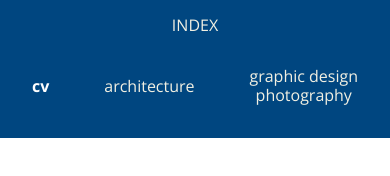
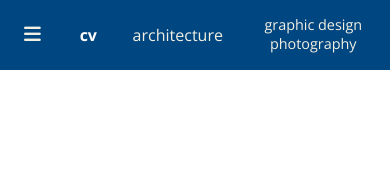
Before and after one commit to susisanita/portfolio, a plain HTML site: page cv.html in a window 390 px wide. Drawn offline with nearby package versions, Linux system fonts and the light colour scheme; a web font is replaced by a local one.

Commit message:
cv navbar for mobile

```diff
--- a/cv.html
+++ b/cv.html
@@ -18,7 +18,7 @@
 <body>
     <header class="navbar">
         <div id="index">
-            <a href="./index.html">Index</a>
+            <a href="./index.html"><i class="fas fa-bars"></i></a>
         </div>
         <ul>
             <li id="link-cv">
--- a/resources/scss/cv-main.scss
+++ b/resources/scss/cv-main.scss
@@ -14,19 +14,23 @@ body {
 
 // HEADER -------------------------------------------
 // Navbar ----------------
-header {
+.navbar {
     width: 100%;
     height: 70px;
     z-index: 10;
     position: static;
     background-color: $blue-classic;
-    display: inline-flex;
+    display: flex;
     padding: 0 1.5rem;
 
-    @media only screen and (max-width: 720px) {
+    @media only screen and (min-width: 500px) and (max-width: 720px) {
         height: auto;
-        padding: 0.5rem 1rem 1rem 1rem;
-        flex-direction: column;
+        min-height: 70px;
+        padding: 0 1rem;
+    }
+    @media only screen and (max-width: 500px) {
+        justify-content: space-between;
+        padding-right: 0;
     }
 
     ul {
@@ -36,26 +40,33 @@ header {
         justify-content: center;
         align-items: center;
 
-        @media only screen and (max-width: 720px) {
+        @media only screen and (min-width: 500px) and (max-width: 720px) {
             height: auto;
-            margin-top: 0.5rem;
-            justify-content: space-between;
-
+            display: flex;
+            justify-content: space-around;
+        }
+        @media only screen and (max-width: 500px) {
+            // transform: scale(0.9);
+            display: flex;
+            justify-content: space-evenly;
         }
 
         li {
-
             a {
                 @extend %nav-link;
                 text-transform: lowercase;
                 text-align: center;
-                margin: 0.5rem 1.5rem;
+                margin: 0 1.5rem;
 
                 @media only screen and (max-width: 720px) {
-                    margin: 0.5rem;
+                    margin: 0 0.5rem;
                     padding: 0.5rem;
                 }
 
+                @media only screen and (max-width: 500px) {
+                    transform: scale(0.9);
+                    margin: 0 0.3rem;
+                }
             }
         }
     }
@@ -98,15 +109,16 @@ header {
                 @extend %non-selected-active;
             }
         }
+
         #graph1 {
-            @media only screen and (max-width: $smartphone) {
+            @media only screen and (max-width: 500px) {
                 display: none;
             }
         }
 
         #graph2 {
             display: none;
-            @media only screen and (max-width: $smartphone) {
+            @media only screen and (max-width: 500px) {
                 display: block;
             }
         }
@@ -120,16 +132,20 @@ header {
             justify-content: center;
         }
 
-        a {
-            @extend %nav-link;
-            @extend %non-selected;
-            text-transform: uppercase;
+        i {
+            font-size: 1.2rem;
+            padding: 0.5rem 1rem;
+            color: $cream;
+
+            @media only screen and (max-width: 500px) {
+                padding: 0.5rem 1rem 0.5rem 0;
+            }
 
             &:hover {
-                @extend %non-selected-hover;
+                font-size: 1.3rem;
             }
             &:active {
-                @extend %non-selected-active;
+                color: $livingcoral;
             }
         }
     }
--- a/resources/scss/helpers/_placeholders.scss
+++ b/resources/scss/helpers/_placeholders.scss
@@ -5,7 +5,7 @@
     font-family: 'Open sans', sans-serif;
     font-size: 1rem;
     padding: 0.5rem 1rem;
-    line-height: 1.2;
+    line-height: 1.3;
 }
 
 %selected {
--- a/resources/scss/mainWH.scss
+++ b/resources/scss/mainWH.scss
@@ -9,6 +9,7 @@ body {
 
     a {
         text-decoration: none;
+        color: $white;
     }
 }
 
@@ -53,7 +54,7 @@ header {
 
             @media only screen and (max-width: $tablet) {
                 margin: 3rem 0 0 0;
-                transform: scale(0.9);
+                transform: scale(0.8);
             }
 
             h2 {
```
Also changed, not shown: resources/scss/cv-main.css, resources/scss/mainWH.css.
